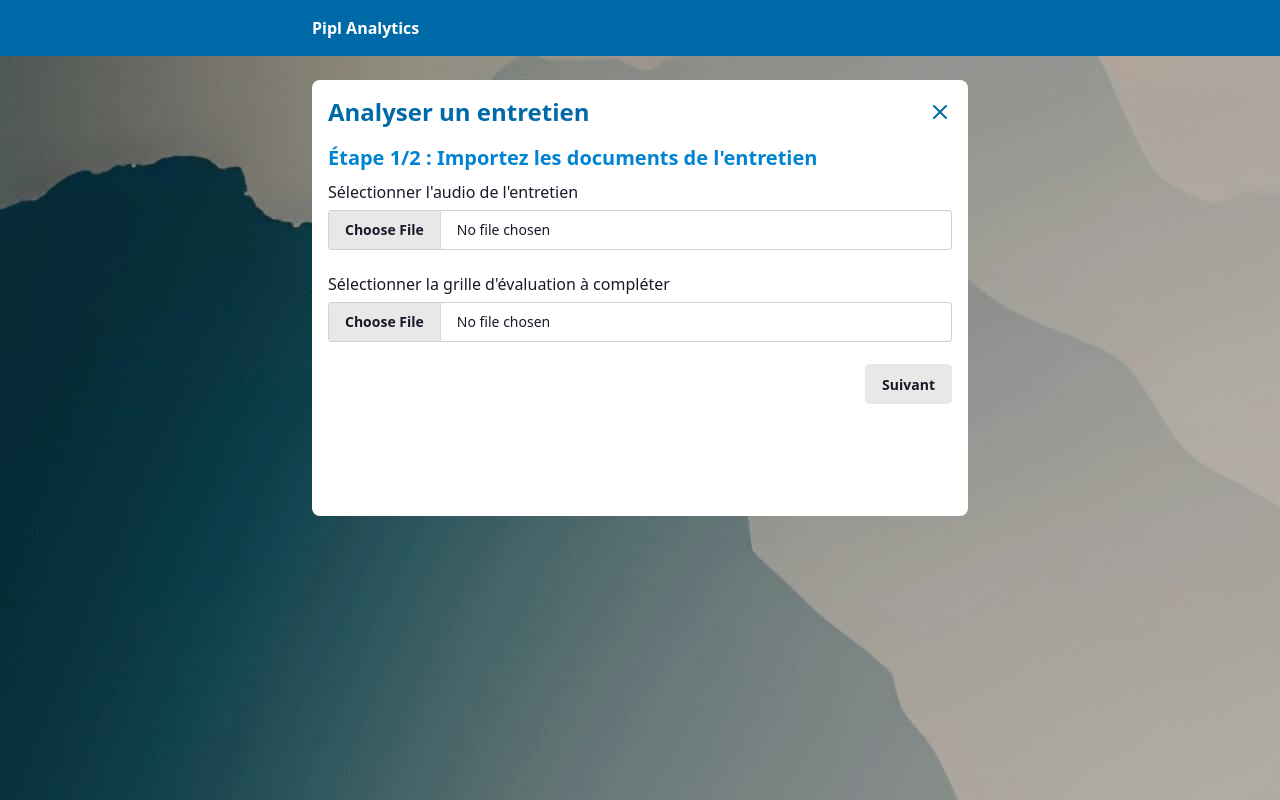
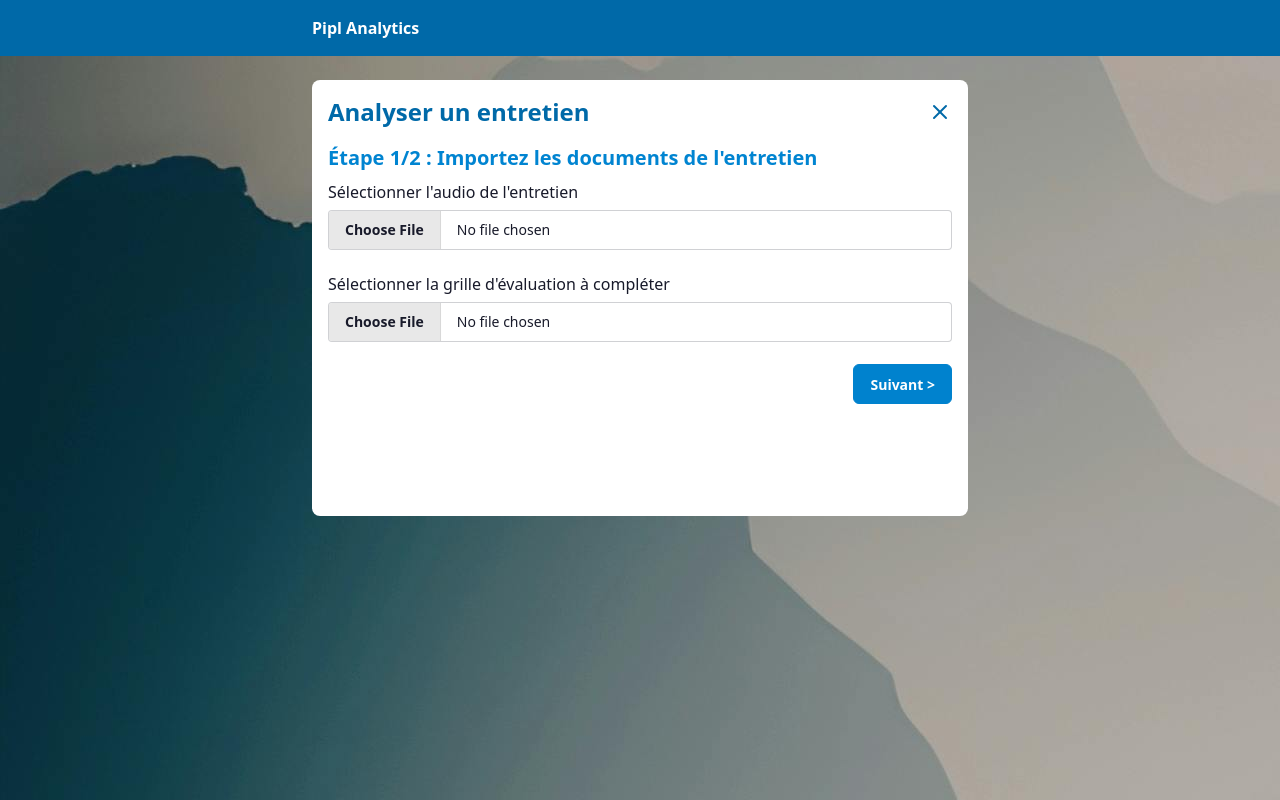
Before and after one commit to vincentberthet/pipl, a React (Vite) app in the folder packages/app/: page /#/analytics in a window 1280 px wide. Built offline with nearby package versions, Linux system fonts and the light colour scheme.

Commit message:
Style "précédent" and "suivant" button

```diff
--- a/packages/app/src/components/FormStepper.tsx
+++ b/packages/app/src/components/FormStepper.tsx
@@ -47,8 +47,12 @@ function FormStepperFieldset({
 				className={`flex flex-row ${isFirstStep ? "justify-end" : "justify-between"} items-center mt-4`}
 			>
 				{!isFirstStep && (
-					<button type="button" className="btn" onClick={onPrevious}>
-						Précédent
+					<button
+						type="button"
+						className="btn btn-outline border-none text-gray-500 hover:text-gray-700"
+						onClick={onPrevious}
+					>
+						&#x3C; Précédent
 					</button>
 				)}
 
@@ -57,8 +61,12 @@ function FormStepperFieldset({
 						{submitLabel}
 					</button>
 				) : (
-					<button type="button" className="btn" onClick={onNext}>
-						Suivant
+					<button
+						type="button"
+						className="btn btn-primary rounded-md"
+						onClick={onNext}
+					>
+						Suivant &#x3E;
 					</button>
 				)}
 			</div>
```
